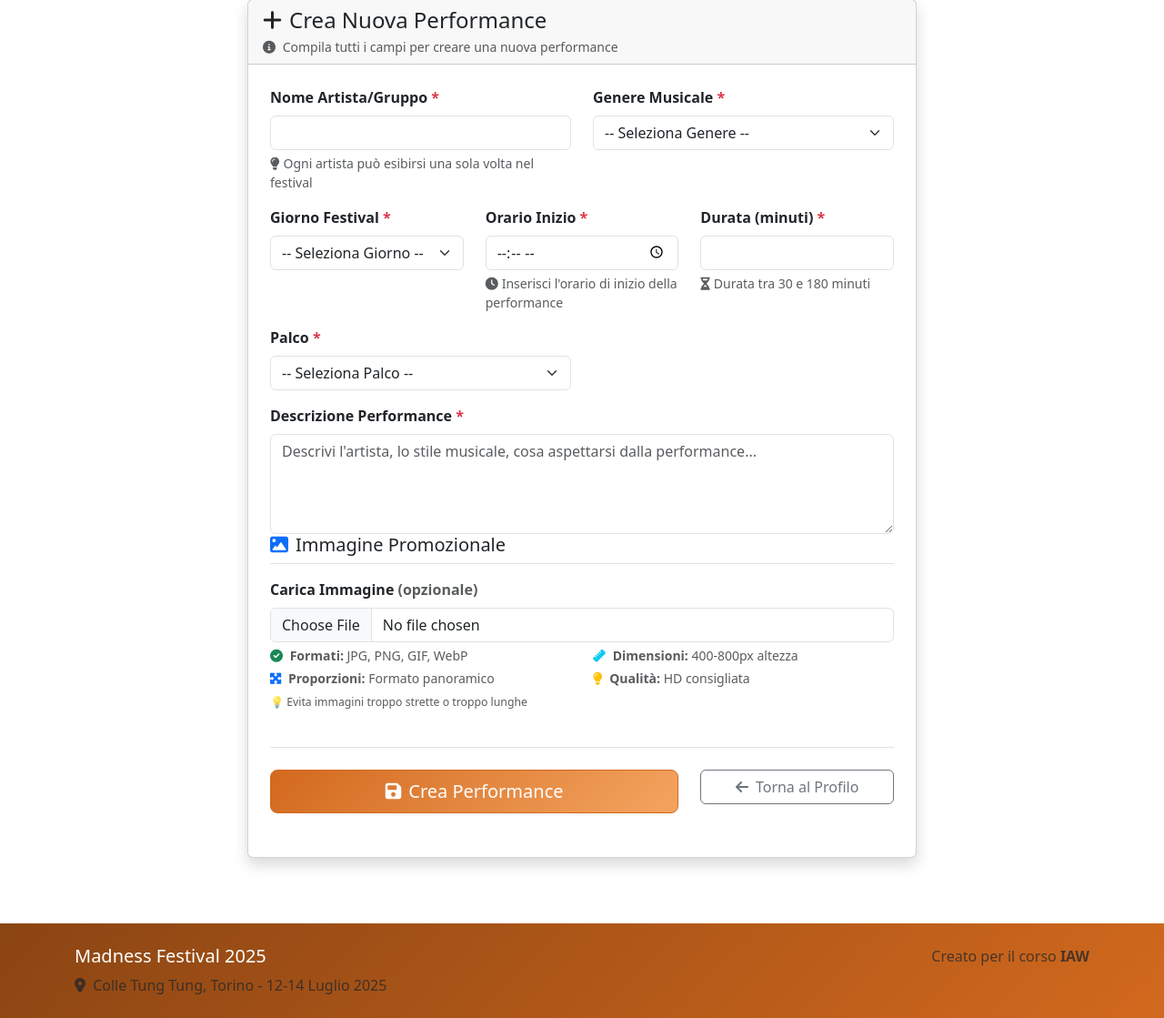
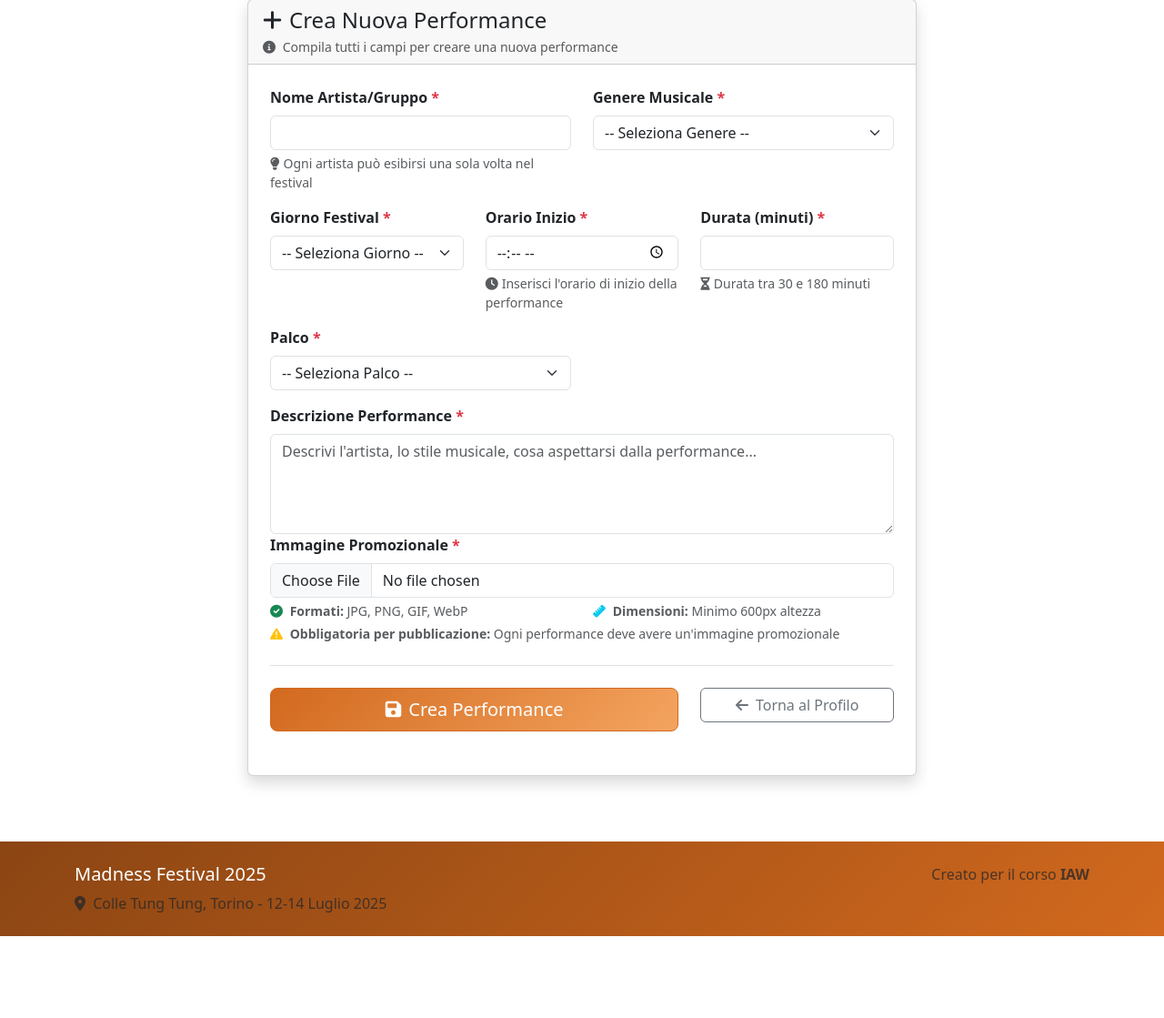
Before and after one commit to Borla25/my-flask-app, a Flask app: page /new_performance in a window 1280 px wide. Shown: the part 81-1200 px from the top of the page at 91% size. After the commit the page ends 1110 px from the top, so only its background shows below. Run offline with Flask 3, Linux system fonts and the light colour scheme; a user stored in the database is signed in; data comes from the database, SQL or seed files in the repository.

Commit message:
Enforce mandatory promotional image upload for new performances; update related validation and feedback messages

```diff
--- a/app.py
+++ b/app.py
@@ -391,7 +391,6 @@ def new_performance_post():
     auth_check = require_organizer()
     if auth_check: return auth_check
 
-    """Crea nuova performance con controllo conflitti"""
     form_data = request.form.to_dict()
 
     if form_data.get('day') in DATE_TO_DAY:
@@ -424,22 +423,23 @@ def new_performance_post():
         flash("Questo artista ha già una performance programmata", "danger")
         return redirect(url_for("new_performance"))
 
-    # Gestisce upload immagine con validazione
+    # IMMAGINE OBBLIGATORIA
     performance_image = request.files.get('performance_image')
-    if performance_image:
-        result = save_image(performance_image, f"perf_{form_data['artist_name']}",
-                       PERFORMANCE_IMG_WIDTH, min_height=600)
+    if not performance_image or performance_image.filename == '':
+        flash("L'immagine promozionale è obbligatoria", "danger")
+        return redirect(url_for("new_performance"))
 
-        if isinstance(result, tuple):
-            image_filename, error_message = result
-            if error_message:
-                flash(f"Errore immagine: {error_message}", "danger")
-                return redirect(url_for("new_performance"))
-            form_data['performance_image'] = image_filename
-        else:
-            form_data['performance_image'] = result
+    result = save_image(performance_image, f"perf_{form_data['artist_name']}",
+                   PERFORMANCE_IMG_WIDTH, min_height=600)
+
+    if isinstance(result, tuple):
+        image_filename, error_message = result
+        if error_message:
+            flash(f"Errore immagine: {error_message}", "danger")
+            return redirect(url_for("new_performance"))
+        form_data['performance_image'] = image_filename
     else:
-        form_data['performance_image'] = None
+        form_data['performance_image'] = result
 
     # Imposta campi aggiuntivi
     form_data['organizer_id'] = current_user.id
@@ -533,13 +533,18 @@ def edit_performance_post(id):
 @app.route('/publish_performance/<int:performance_id>', methods=['POST'])
 @login_required
 def publish_performance_route(performance_id):
-    """Pubblica performance - la rende visibile al pubblico"""
+    """Pubblica performance - RICHIEDE IMMAGINE OBBLIGATORIA"""
     auth_check = require_organizer()
     if auth_check: return auth_check
 
     performance = performances_dao.get_performance(performance_id)
     if not performance or performance['organizer_id'] != current_user.id:
         flash('Performance non trovata o non autorizzato.', 'error')
+        return redirect(url_for('profile'))
+
+    # CONTROLLO OBBLIGATORIO: Performance deve avere immagine
+    if not performance['performance_image']:
+        flash(f'Impossibile pubblicare "{performance["artist_name"]}": devi caricare un\'immagine promozionale prima della pubblicazione.', 'warning')
         return redirect(url_for('profile'))
 
     if performances_dao.publish_performance(performance_id):
--- a/static/style.css
+++ b/static/style.css
@@ -171,16 +171,3 @@ label .disabled-ticket:hover {
 .badge-container .badge {
   margin: 0.25rem;
 }
-
-
-/* ===== PLACEHOLDER PERFORMANCE (AGGIUNGI ALLA FINE) ===== */
-/* Il placeholder deve avere la stessa altezza delle immagini reali */
-.performance-placeholder {
-  min-height: 250px;
-  /* Adatta questa altezza alle tue immagini esistenti */
-  position: relative;
-}
-
-.performance-placeholder i {
-  transition: opacity 0.3s ease;
-}
--- a/templates/new_performance.html
+++ b/templates/new_performance.html
@@ -171,19 +171,17 @@
               </fieldset>
 
               <!-- ===== SEZIONE 4: IMMAGINE PROMOZIONALE ===== -->
-              <fieldset class="mb-4">
-                <legend class="h5 mb-3 border-bottom pb-2">
-                  <i class="fas fa-image me-2 text-primary"></i>Immagine Promozionale
-                </legend>
-
-                <!-- Campo upload immagine -->
-                <div class="mb-3">
+              <div class="mb-4">
                 <label for="performance_image" class="form-label fw-semibold">
-                    Carica Immagine <span class="text-muted">(opzionale)</span>
+                  Immagine Promozionale <span class="text-danger">*</span>
                 </label>
+                <!-- Input file OBBLIGATORIO -->
                 <input type="file" class="form-control" id="performance_image" name="performance_image"
-                    accept="image/jpeg,image/png,image/gif,image/webp">
-                  <!-- Specifiche tecniche con altezza minima -->
+                  accept="image/jpeg,image/png,image/gif,image/webp" required>
+                <div class="invalid-feedback">
+                  L'immagine promozionale è obbligatoria
+                </div>
+                <!-- Testo di aiuto -->
                 <div class="form-text small">
                   <div class="row">
                     <div class="col-md-6">
@@ -192,29 +190,17 @@
                     </div>
                     <div class="col-md-6">
                       <i class="fas fa-ruler text-info me-1"></i>
-                        <strong>Dimensioni:</strong> 400-800px altezza
+                      <strong>Dimensioni:</strong> Minimo 600px altezza
                     </div>
                   </div>
                   <div class="row mt-1">
-                      <div class="col-md-6">
-                        <i class="fas fa-expand-arrows-alt text-primary me-1"></i>
-                        <strong>Proporzioni:</strong> Formato panoramico
-                      </div>
-                      <div class="col-md-6">
-                        <i class="fas fa-lightbulb text-warning me-1"></i>
-                        <strong>Qualità:</strong> HD consigliata
-                      </div>
-                    </div>
-                    <div class="mt-1">
-                      {% if 'edit' not in request.endpoint %}
-                      <small class="text-muted">💡 Evita immagini troppo strette o troppo lunghe</small>
-                      {% else %}
-                      <small class="text-muted">💡 Lascia vuoto per mantenere l'immagine attuale</small>
-                      {% endif %}
+                    <div class="col-md-12">
+                      <i class="fas fa-exclamation-triangle text-warning me-1"></i>
+                      <strong>Obbligatoria per pubblicazione:</strong> Ogni performance deve avere un'immagine promozionale
                     </div>
                   </div>
                 </div>
-              </fieldset>
+              </div>
 
               <!-- ===== SEZIONE 6: AZIONI FINALI ===== -->
               <div class="border-top pt-4">
```
Also changed, not shown: templates/home.html (+2 -5 lines). Lines whose indentation alone changed are shown as unchanged.
